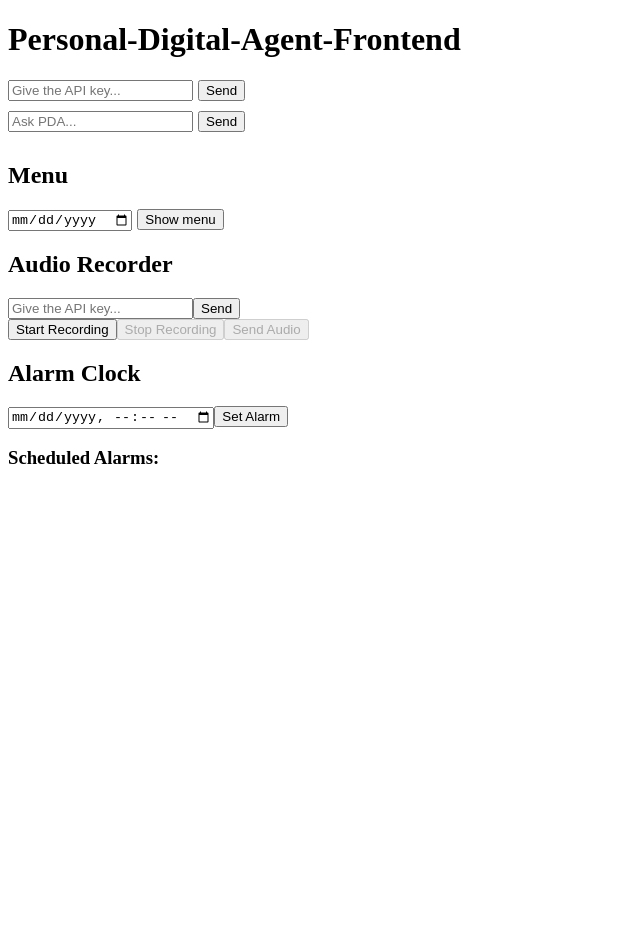
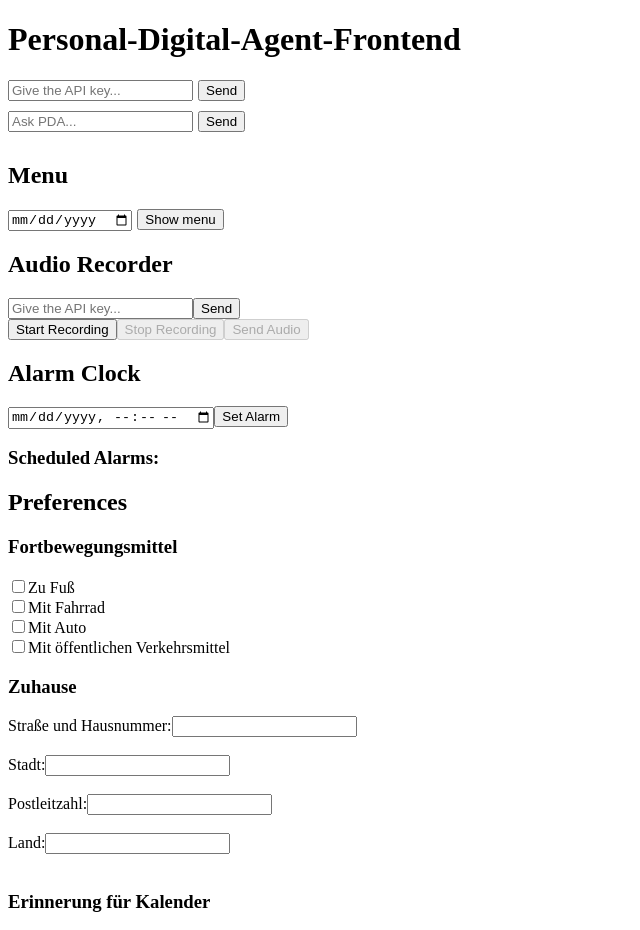
Before and after one commit to FabianSig/DHBW-ASWE-Personal-Digital-Agent, an Angular app in the folder Frontend/: page / in a window 1280 px wide. Shown: the top 930 px of the page, without its empty margins (0-640 px from the left). Before the commit the page ends 800 px from the top, so only its background shows below. Built offline with nearby package versions, Linux system fonts and the light colour scheme.

Commit message:
feat: add preferences

```diff
--- a/Frontend/src/app/app.component.html
+++ b/Frontend/src/app/app.component.html
@@ -28,4 +28,6 @@
 
 <app-alarm-clock></app-alarm-clock>
 
+<app-preferences></app-preferences>
+
 <router-outlet />
--- a/Frontend/src/app/app.component.ts
+++ b/Frontend/src/app/app.component.ts
@@ -7,11 +7,12 @@ import {AudioRecorderComponent} from './audio-recorder/audio-recorder.component'
 import {ChatGPTResponse} from './interfaces/chat-gptresponse';
 import {AudioResponse} from './interfaces/audio-response';
 import {AlarmClockComponent} from './alarm-clock/alarm-clock.component';
+import {PreferencesComponent} from './preferences/preferences.component';
 
 @Component({
   selector: 'app-root',
   standalone: true,
-  imports: [RouterOutlet, SearchBarComponent, MenuComponent, AudioRecorderComponent, AlarmClockComponent],
+  imports: [RouterOutlet, SearchBarComponent, MenuComponent, AudioRecorderComponent, AlarmClockComponent, PreferencesComponent],
   templateUrl: './app.component.html',
   styleUrl: './app.component.scss'
 })
--- /dev/null
+++ b/Frontend/src/app/preferences/preferences.component.html
@@ -0,0 +1,52 @@
+<h2>Preferences</h2>
+<form [formGroup]="preferencesForm" (ngSubmit)="onSubmit()">
+
+  <h3>Fortbewegungsmittel</h3>
+  <div formGroupName="transportation">
+    <input type="checkbox" formControlName="onFoot" id="onFoot">
+    <label for="onFoot">Zu Fuß</label><br>
+
+    <input type="checkbox" formControlName="byBike" id="byBike">
+    <label for="byBike">Mit Fahrrad</label><br>
+
+    <input type="checkbox" formControlName="byCar" id="byCar">
+    <label for="byCar">Mit Auto</label><br>
+
+    <input type="checkbox" formControlName="byPublicTransport" id="byPublicTransport">
+    <label for="byPublicTransport">Mit öffentlichen Verkehrsmittel</label><br>
+  </div>
+
+  <h3>Zuhause</h3>
+  <div formGroupName="address">
+    <label for="street">Straße und Hausnummer:</label>
+    <input type="text" formControlName="street" id="street" required><br><br>
+
+    <label for="city">Stadt:</label>
+    <input type="text" formControlName="city" id="city" required><br><br>
+
+    <label for="zip">Postleitzahl:</label>
+    <input type="number" formControlName="zip" id="zip" required><br><br>
+
+    <label for="country">Land:</label>
+    <input type="text" formControlName="country" id="country" required><br><br>
+  </div>
+
+  <h3>Erinnerung für Kalender</h3>
+  <select formControlName="reminder" id="reminder" required>
+    <option value="">Keine Erinnerung</option>
+    <option value="1">1 Minute</option>
+    <option value="5">5 Minuten</option>
+    <option value="10">10 Minuten</option>
+    <option value="15">15 Minuten</option>
+    <option value="30">30 Minuten</option>
+    <option value="45">45 Minuten</option>
+    <option value="60">60 Minuten</option>
+  </select><br><br>
+
+  <button type="submit">Submit</button>
+</form>
+
+@if (preferencesForm) {
+  <h3>Submitted Data:</h3>
+  <pre>{{ preferencesJson }}</pre>
+}
--- /dev/null
+++ b/Frontend/src/app/preferences/preferences.component.ts
@@ -0,0 +1,39 @@
+import { Component } from '@angular/core';
+import {FormBuilder, FormGroup, ReactiveFormsModule} from '@angular/forms';
+
+@Component({
+  selector: 'app-preferences',
+  standalone: true,
+  imports: [
+    ReactiveFormsModule
+  ],
+  templateUrl: './preferences.component.html',
+  styleUrl: './preferences.component.scss'
+})
+export class PreferencesComponent {
+  preferencesForm: FormGroup;
+  preferencesJson = '';
+
+  constructor(private fb: FormBuilder) {
+    this.preferencesForm = this.fb.group({
+      transportation: this.fb.group({
+        onFoot: false,
+        byBike: false,
+        byCar: false,
+        byPublicTransport: false
+      }),
+      address: this.fb.group({
+        street: '',
+        city: '',
+        zip: '',
+        country: ''
+      }),
+      reminder: ''
+    });
+  }
+
+  onSubmit() {
+    const formData = this.preferencesForm.value;
+    this.preferencesJson = JSON.stringify(formData);
+  }
+}
```
Also changed, not shown: Frontend/src/app/preferences/preferences.component.scss (added), 1 other file (tests, documents, lock files or other folders).
